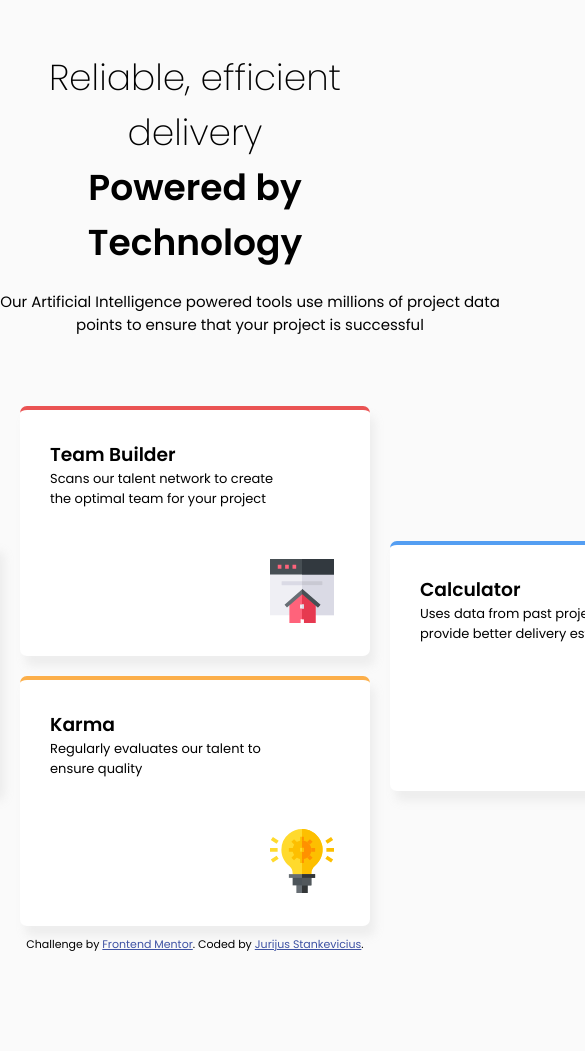
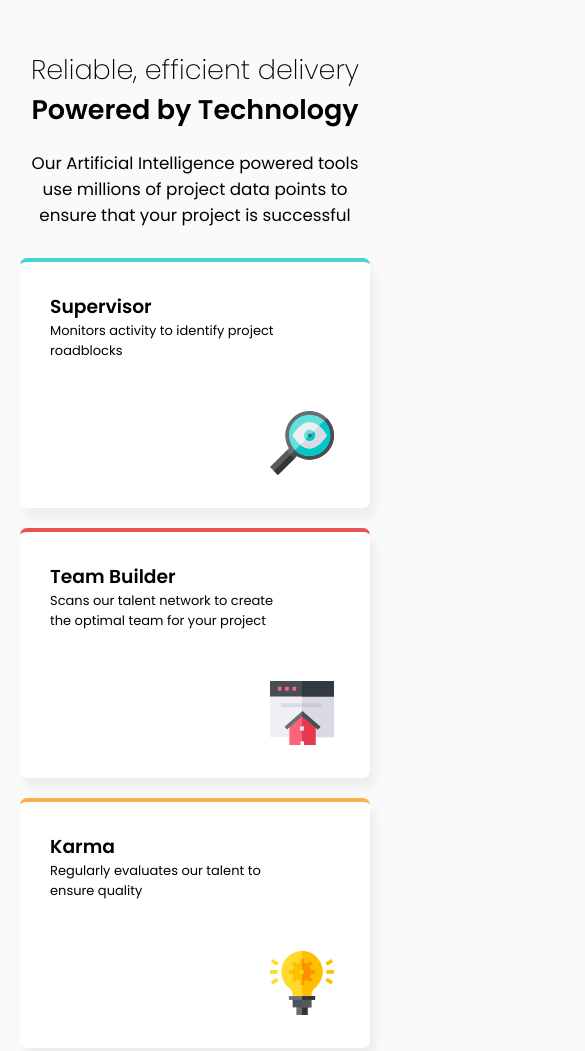
Before and after one commit to juryous/four-cards, a plain HTML site: page index.html in a window 390 px wide. Shown: the top 1051 px of the page, 585 px wide, since content can reach past the window. Before the commit the page ends 1003 px from the top, so only its background shows below. Drawn offline with Linux system fonts and the light colour scheme.

Commit message:
Finished mobile design

```diff
--- a/style.css
+++ b/style.css
@@ -84,3 +84,20 @@ h3 {
 #blue {
     border-top: 4px solid hsl(212, 86%, 64%);
 }
+
+@media only screen and (max-width: 1100px) {
+    .hero-text {
+        width: 350px;
+        font-size: 0.75em;
+        margin: 0 auto;
+    }
+
+    .hero-text p {
+        width: 330px;
+        font-size: 1.4em;
+    }
+
+    .flex {
+        flex-direction: column;
+    }
+}
```
